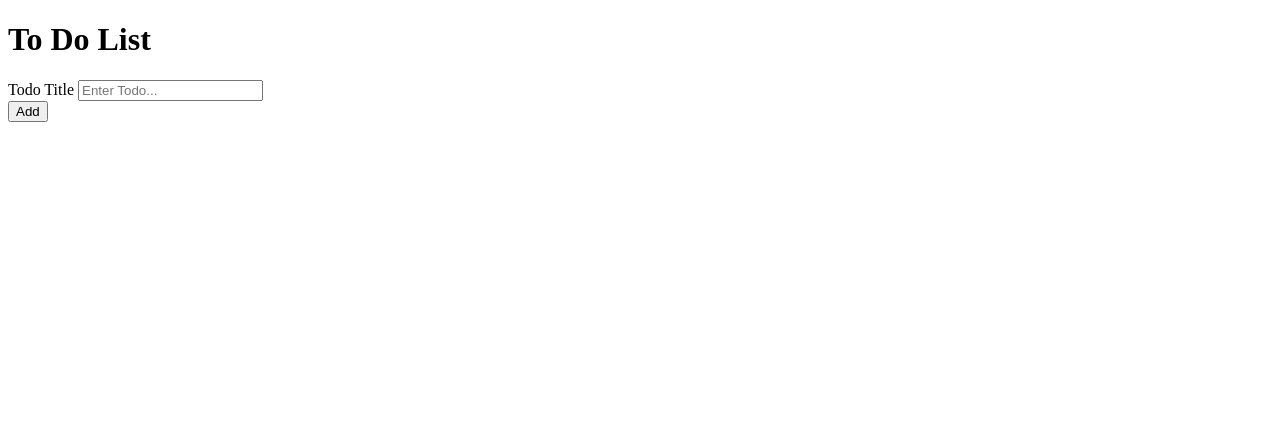
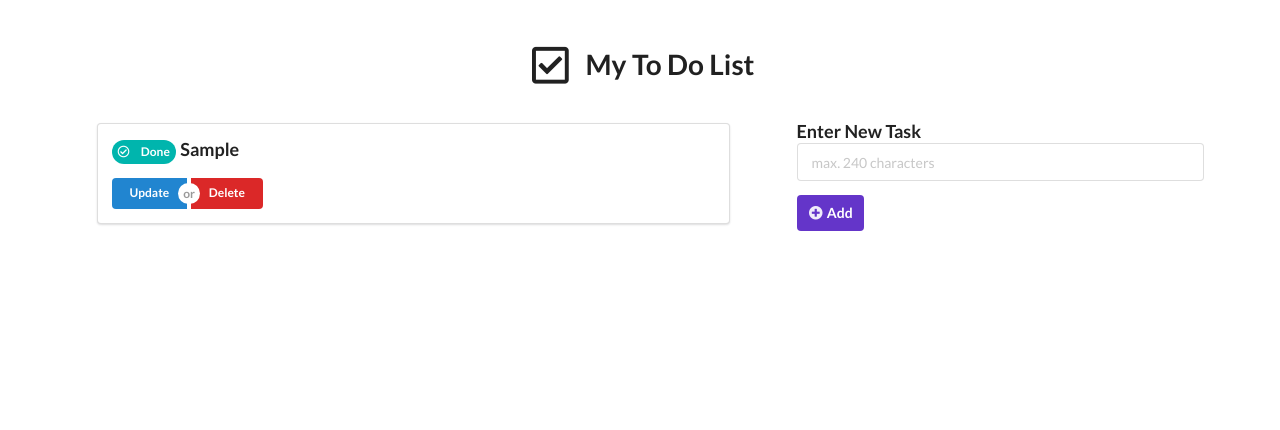
Before and after one commit to natalia-sk/to-do-list-app, a Flask app: page / in a window 1280 px wide. Shown: the top 430 px of the page. Before the commit the page ends 122 px from the top, so only its background shows below. Run offline with Flask 2, Linux system fonts and the light colour scheme; tables that the repository leaves empty hold one stand-in row (values such as "Sample post"); some libraries are stand-ins or nearby versions.

Commit message:
Most functions implemented

```diff
--- a/app.py
+++ b/app.py
@@ -1,23 +1,65 @@
-from flask import Flask, render_template
+from flask import Flask, render_template, request, redirect, url_for
+from flask_sqlalchemy import SQLAlchemy
 
 app = Flask(__name__)
+
+try:
+    from local_settings import postgresql_config
+except ImportError:
+    print("Make a PostgreSQL configuration in 'local_settings.py' and then try again.")
+    postgresql_config = None
+    exit(0)
+
+# in 'local_settings.py':
+# postgresql_config= postgresql+psycopg2://<user>>:<password>@localhost/<database_name>'
+app.config['SQLALCHEMY_DATABASE_URI'] = postgresql_config
+app.config['SQLALCHEMY_TRACK_MODIFICATIONS'] = False
+db = SQLAlchemy(app)
+
+
+class ToDoList(db.Model):
+    __tablename__ = 'to_do_list'
+
+    id = db.Column(db.Integer, primary_key=True)
+    task = db.Column(db.String(240))
+    complete = db.Column(db.Boolean)
 
 
 @app.route('/')
 def index():
-    return render_template('main_page.html')
+    # show all todos
+    todo_list = ToDoList.query.all()
+    return render_template('main_page.html', todo_list=todo_list)
 
 
-@app.route('/about')
-def about():
-    return 'About'
+@app.route('/add', methods=['POST'])
+def add():
+    # add new task
+    task = request.form.get('task')
+    new_todo = ToDoList(task=task, complete=False)
+    db.session.add(new_todo)
+    db.session.commit()
+    return redirect(url_for("index"))
 
 
-@app.route('/hello')
-@app.route('/hello/<name>')
-def hello(name=None):
-    return render_template('hello.html', name=name)
+@app.route('/update/<int:todo_id>')
+def update(todo_id):
+    # update task
+    todo = ToDoList.query.filter_by(id=todo_id).first()
+    todo.complete = not todo.complete
+    db.session.commit()
+    return redirect(url_for("index"))
+
+
+@app.route('/delete/<int:todo_id>')
+def delete(todo_id):
+    # delete task
+    todo = ToDoList.query.filter_by(id=todo_id).first()
+    db.session.delete(todo)
+    db.session.commit()
+    return redirect(url_for("index"))
 
 
 if __name__ == '__main__':
-    app.run(debug=True)
+    # db.create_all()
+    app.run()
--- a/requirements.txt
+++ b/requirements.txt
@@ -9,7 +9,6 @@ contextlib2==0.6.0
 distlib==0.3.0
 distro==1.4.0
 Flask==1.1.2
-Flask-Migrate==2.5.3
 Flask-SQLAlchemy==2.4.4
 html5lib==1.0.1
 idna==2.8
--- /dev/null
+++ b/static/css/style.css
@@ -0,0 +1,14 @@
+#left {
+    float: left;
+    width: 58%;
+    text-align: left;
+    padding: 10px;
+    margin: 10px;
+}
+
+#right {
+    float: right;
+    width: 37%;
+    text-align: left;
+    padding: 10px 0 10px 10px;
+    margin: 10px 0 10px 10px;
--- a/templates/main_page.html
+++ b/templates/main_page.html
@@ -1,21 +1,60 @@
 <!DOCTYPE html>
 <html lang="en">
+
 <head>
     <meta charset="UTF-8">
+    <meta name="viewport" content="width=device-width, initial-scale=1.0">
     <title>My To Do List</title>
+    <link rel="stylesheet" href="static/css/style.css">
+    <link rel="stylesheet" href="https://cdn.jsdelivr.net/npm/semantic-ui@2.4.2/dist/semantic.min.css">
+    <script src="https://cdn.jsdelivr.net/npm/semantic-ui@2.4.2/dist/semantic.min.js"></script>
+
 </head>
 <body>
 
-    <h1>To Do List</h1>
+    <div style="margin-top: 50px;" class="ui container">
 
-    <form action="">
-        <div>
-            <label for="title">Todo Title</label>
-            <input type="text" name="title" placeholder="Enter Todo...">
-            <br>
-            <button type="submit">Add</button>
+        <h1 class="ui center aligned header"><i class="check square outline icon"></i>My To Do List</h1>
+
+        <div id="left">
+            {% for todo in todo_list | sort(attribute='complete,id') %}
+            <div class="ui segment">
+                <p>
+                    {% if todo.complete %}
+                    <span class="ui teal circular label"><i class="check circle outline icon"></i> Done</span>
+                    {% else %}
+                    <span class="ui gray circular label"><i class="circle outline icon"></i>To Do</span>
+                    {% endif %}
+                    <span class="ui big header">
+                        {{ todo.task }}
+                    </span>
+                </p>
+                <div class="ui tiny buttons">
+                    <a class="ui blue button" href="/update/{{ todo.id }}">Update</a>
+                    <div class="or"></div>
+                    <a class="ui red button" href="/delete/{{ todo.id }}">Delete</a>
+                </div>
+            </div>
+            {% endfor %}
         </div>
-    </form>
 
+
+        <div id="right">
+            <form class="ui form" action="/add" method="post">
+                <div class="field">
+                    <h3 class="ui header">
+                        <label for="task">Enter New Task</label><br>
+                        <div class="sub header">
+                            <input type="text" name="task" maxlength="240" placeholder="max. 240 characters">
+                        </div>
+                    </h3>
+                    <p>
+                        <button class="ui violet icon button" type="submit"><i class="plus circle icon"></i> Add</button>
+                    </p>
+                </div>
+            </form>
+        </div>
+
+    </div>
 </body>
 </html>
```
Also changed, not shown: templates/hello.html (deleted, +0 -14 lines).
